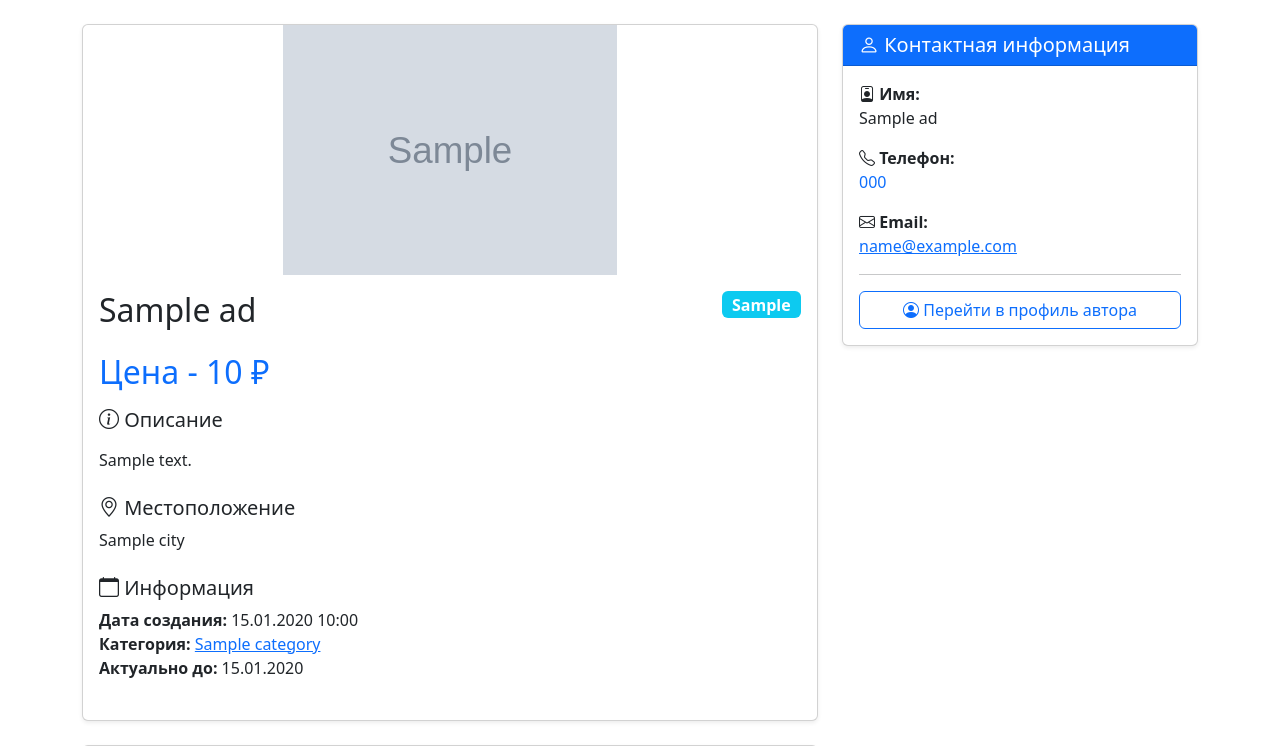
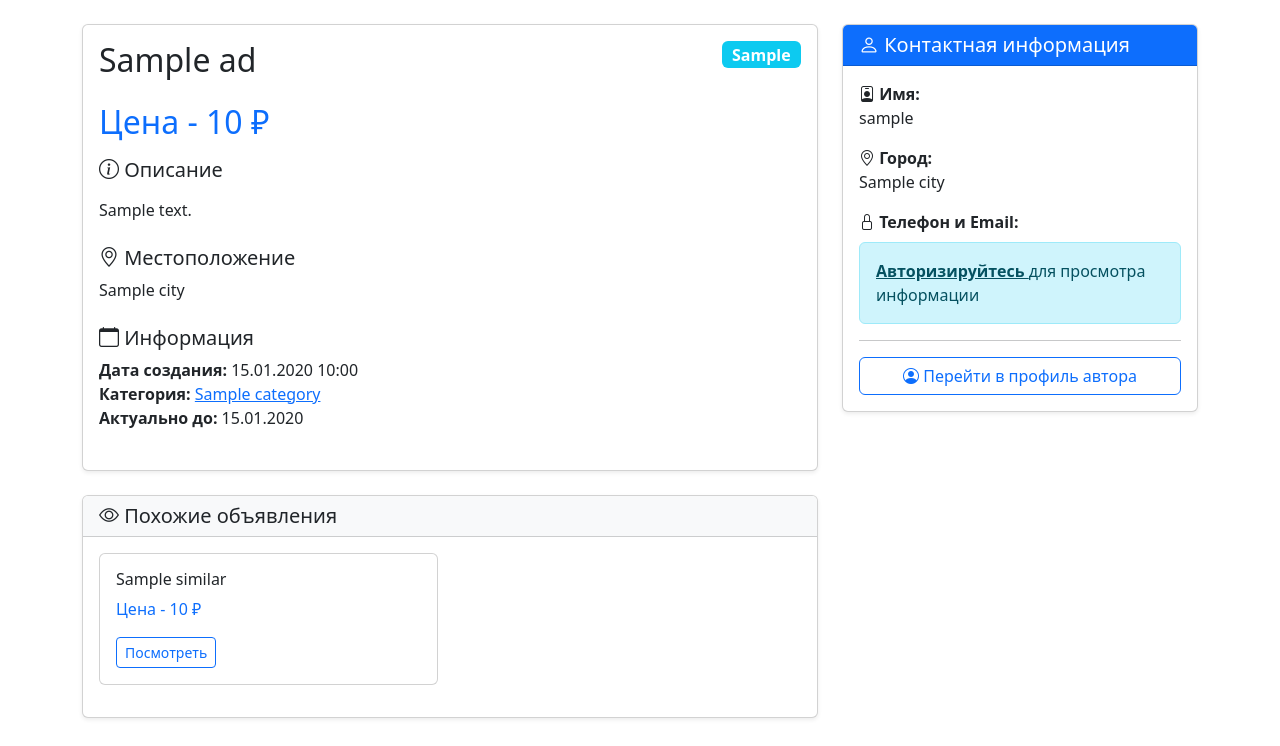
Before and after one commit to nalekseev2306/messageboard-website, a Django app: template messageboard/templates/board/ad_detail.html in a window 1280 px wide. Shown: the part 56-802 px from the top of the page. Run offline with Django 4.2, Linux system fonts and the light colour scheme; the template is opened without the code that fills it: most values are stand-ins (such as "Sample title", 1, 10 or a date in 2020); grey boxes marked "Sample" are stand-in pictures.

Commit message:
пофиксил шаблоны и логику объявлений, urls пользователей

```diff
--- a/messageboard/templates/board/ad_detail.html
+++ b/messageboard/templates/board/ad_detail.html
@@ -5,14 +5,18 @@
 
 {% block content %}
 <div class="container">
+    {% if ad.is_expired and user == ad.author %}
+        <div class="alert alert-warning mb-4">
+            <i class="bi bi-exclamation-triangle"></i>
+            Срок действия вашего объявления истёк.
+            Оно не отображается другим пользователям.
+        </div>
+    {% endif %}
+
     <div class="row">
         <div class="col-md-8">
             <!-- Основное объявление -->
             <div class="card shadow-sm mb-4">
-                {% if ad.main_image %}
-                    <img src="{{ ad.main_image.url }}" class="card-img-top" alt="{{ ad.title }}"
-                         style="max-height: 250px; object-fit: contain;" onerror="handleImageError(this)">
-                {% endif %}
                 <div class="card-body">
                     <div class="d-flex justify-content-between align-items-start mb-3">
                         <h2 class="card-title">{{ ad.title }}</h2>
@@ -140,25 +144,54 @@
                     <h5 class="mb-0"><i class="bi bi-person"></i> Контактная информация</h5>
                 </div>
                 <div class="card-body">
+                    {% if ad.author %}
                         <ul class="list-unstyled">
                             <li class="mb-3">
                                 <i class="bi bi-person-badge"></i> <strong>Имя:</strong><br>
-                            {{ ad.contact_name }}
+                                {{ ad.author.get_full_name|default:ad.author.username }}
+                            </li>
+
+                            {% if ad.author.city %}
+                                <li class="mb-3">
+                                    <i class="bi bi-geo-alt"></i> <strong>Город:</strong><br>
+                                    {{ ad.author.city }}
+                                </li>
+                            {% endif %}
+
+                            {% if user.is_authenticated %}
+                                <li class="mb-3">
+                                    <i class="bi bi-telephone"></i> <strong>Телефон:</strong><br>
+                                    {% if ad.author.phone %}
+                                        <a href="tel:{{ ad.author.phone }}" class="text-decoration-none">
+                                            {{ ad.author.phone }}
+                                        </a>
+                                    {% else %}
+                                        <span class="text-muted">Не указан</span>
+                                    {% endif %}
                                 </li>
                                 <li class="mb-3">
-                            <i class="bi bi-telephone"></i> <strong>Телефон:</strong><br>
-                            <a href="tel:{{ ad.contact_phone }}" class="text-decoration-none">{{ ad.contact_phone }}</a>
+                                    <i class="bi bi-envelope"></i> <strong>Email:</strong><br>
+                                    {% if ad.author.email %}
+                                        <a href="mailto:{{ ad.author.email }}" class="text-decoration-none">
+                                            {{ ad.author.email }}
+                                        </a>
+                                    {% else %}
+                                        <span class="text-muted">Не указан</span>
+                                    {% endif %}
                                 </li>
-                        {% if ad.contact_email %}
+                            {% else %}
                                 <li class="mb-3">
-                                <i class="bi bi-envelope"></i> <strong>Email:</strong><br>
-                                <a href="mailto:{{ ad.contact_email }}">{{ ad.contact_email }}</a>
+                                    <i class="bi bi-lock"></i> <strong>Телефон и Email:</strong><br>
+                                    <div class="alert alert-info mt-2 mb-0">
+                                        <a href="{% url 'users:login' %}?next={{ request.path }}" class="alert-link">
+                                            Авторизируйтесь
+                                        </a>
+                                        для просмотра информации
+                                    </div>
                                 </li>
                             {% endif %}
                         </ul>
 
-                    <!-- Кнопка перехода в профиль автора -->
-                    {% if ad.author %}
                         <hr>
                         <div class="d-grid gap-2">
                             <a href="{% url 'users:public_profile' ad.author.username %}" class="btn btn-outline-primary">
--- a/messageboard/templates/users/profile.html
+++ b/messageboard/templates/users/profile.html
@@ -81,7 +81,7 @@
                         <div class="col-md-4">
                             <div class="alert alert-secondary text-center">
                                 <h3 class="mb-0">{{ expired_ads }}</h3>
-                                <span>Просрочено</span>
+                                <span>Истекло</span>
                             </div>
                         </div>
                     </div>
```
Also changed, not shown: messageboard/board/forms.py (+4 -4 lines), messageboard/board/views.py (+15 -6 lines), messageboard/users/urls.py (+36 -7 lines). Lines whose indentation alone changed are shown as unchanged.
